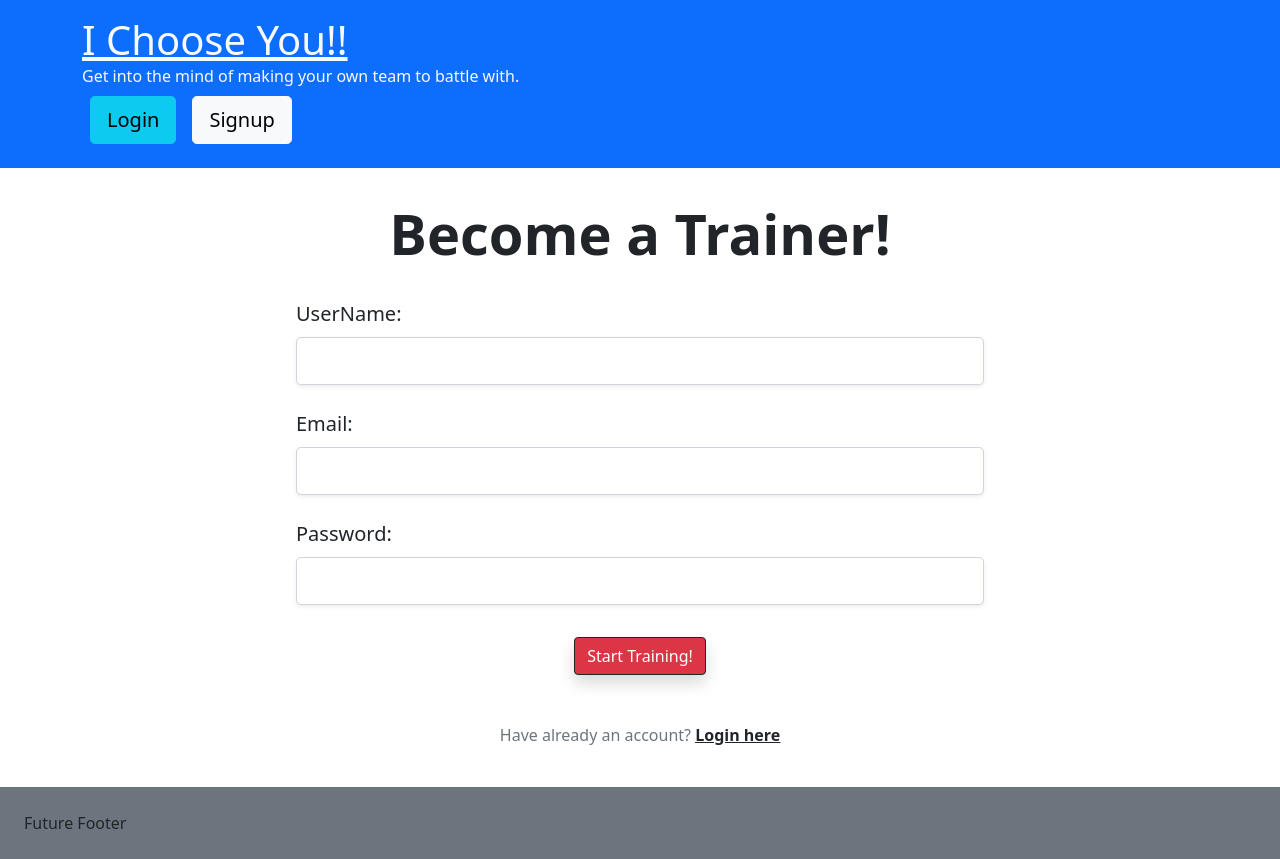
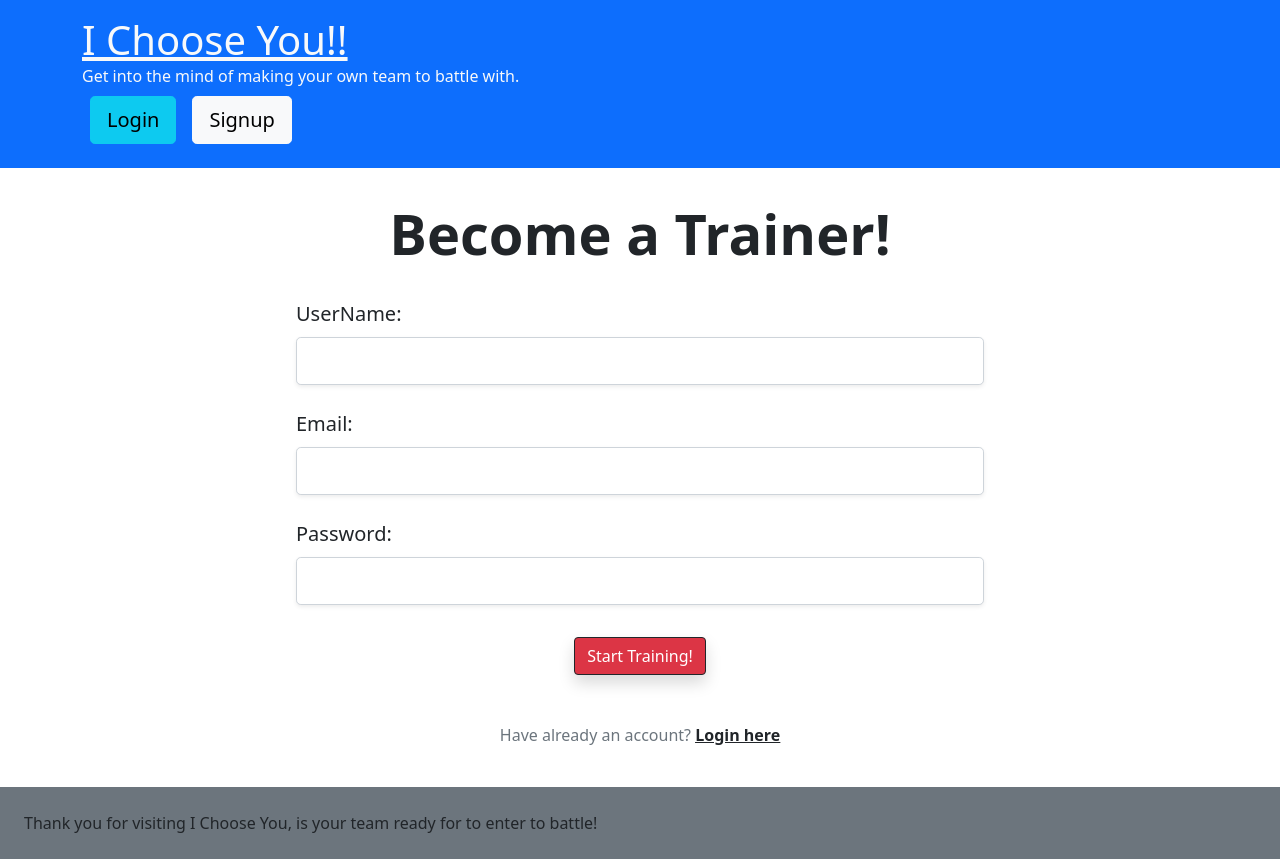
Before and after one commit to cavazosdotcom/i-choose-you, a React (Create React App) app in the folder client/: page /signup in a window 1280 px wide. Built offline with nearby package versions, Linux system fonts and the light colour scheme.

Commit message:
changed footer text, and html browser name

```diff
--- a/client/public/index.html
+++ b/client/public/index.html
@@ -26,7 +26,7 @@
     -->
     <link rel="preconnect" href="https://fonts.gstatic.com" />
     <link href="https://fonts.googleapis.com/css2?family=JetBrains+Mono:ital,wght@0,400;0,700;1,400&family=Open+Sans:wght@400;700&display=swap" rel="stylesheet" />
-    <title>Tech Thoughts</title>
+    <title>POKEMON TEAM BUILDER</title>
   </head>
   <body>
     <noscript>You need to enable JavaScript to run this app.</noscript>
--- a/client/src/components/Footer/index.js
+++ b/client/src/components/Footer/index.js
@@ -1,7 +1,7 @@
 const Footer = () => {
   return (
     <footer className="w-100 mt-auto bg-secondary p-4">
-      Future Footer
+      Thank you for visiting I Choose You, is your team ready for to enter to battle!
     </footer>
   );
 };
--- a/client/src/components/TeamCard/index.js
+++ b/client/src/components/TeamCard/index.js
@@ -3,7 +3,7 @@ import React, { useEffect, useState } from 'react';
 import { Link } from 'react-router-dom';
 import { REMOVE_POKEMON } from '../../utils/mutations';
 import { QUERY_TEAMS } from '../../utils/queries';
-// import "./index.css"
+//import "./index.css"
 
 const TeamCard = ({ team }) => {
     console.log(team["pokemonList"]);
--- a/client/src/index.css
+++ b/client/src/index.css
@@ -1102,6 +1102,10 @@ a:hover {
 .card .card-footer {
   border-top: 1px solid #1a1a1a;
   padding: 0.375rem;
+  text-align: center;
+  position: absolute 10px 10px;
+
+
 }
 
 .card.card-rounded {
```
